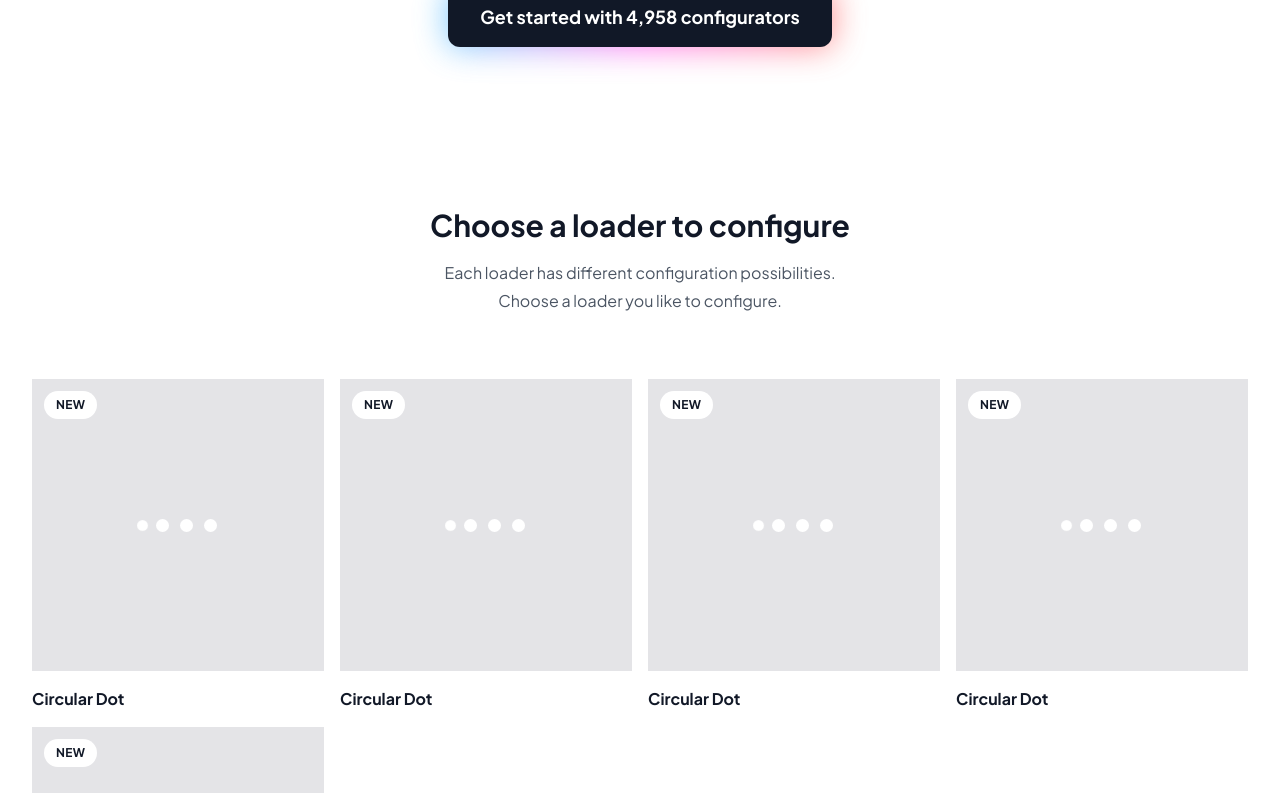
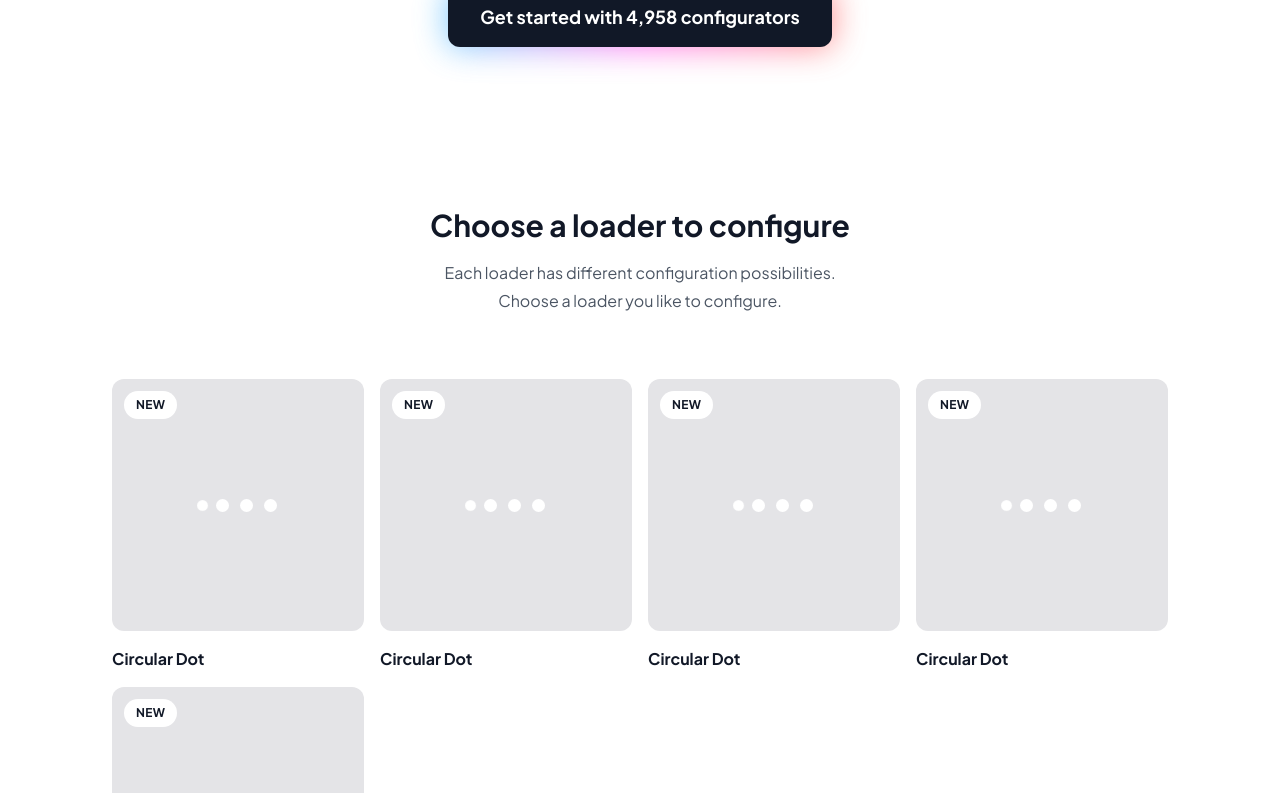
Before and after one commit to ccc159/loadership, a React (Vite) app: page / in a window 1280 px wide. Shown: the part 547-1340 px from the top of the page. Built offline with nearby package versions, Linux system fonts and the light colour scheme.

Commit message:
updated grid

```diff
--- a/src/UI/LoaderGrid.tsx
+++ b/src/UI/LoaderGrid.tsx
@@ -3,14 +3,14 @@ import { LoaderPreview } from './LoaderPreview';
 
 export const LoaderGrid = () => {
   return (
-    <section className='py-12 bg-white sm:py-16 lg:py-20'>
+    <section className='px-12 py-12 bg-white sm:px-6 sm:py-16 lg:px-20 lg:py-20'>
       <div className='px-4 mx-auto sm:px-6 lg:px-8 max-w-7xl'>
         <div className='max-w-md mx-auto text-center'>
           <h2 className='text-2xl font-bold text-gray-900 sm:text-3xl'>Choose a loader to configure</h2>
           <p className='mt-4 text-base font-normal leading-7 text-gray-600'>Each loader has different configuration possibilities. Choose a loader you like to configure.</p>
         </div>
 
-        <div className='grid grid-cols-2 gap-6 mt-10 lg:mt-16 lg:gap-4 lg:grid-cols-4'>
+        <div className='grid grid-cols-2 gap-6 md:grid-cols-3 md:gap-5 mt-10 lg:mt-16 lg:gap-4 lg:grid-cols-4'>
           <LoaderPreview loader={<LoaderCircularDot />} name={'Circular Dot'} />
           <LoaderPreview loader={<LoaderCircularDot />} name={'Circular Dot'} />
           <LoaderPreview loader={<LoaderCircularDot />} name={'Circular Dot'} />
--- a/src/UI/LoaderPreview.tsx
+++ b/src/UI/LoaderPreview.tsx
@@ -3,7 +3,7 @@ import { ReactNode } from 'react';
 export const LoaderPreview: React.FC<{ loader: ReactNode; name: string }> = ({ loader, name }) => {
   return (
     <div className='relative group'>
-      <div className='overflow-hidden aspect-w-1 aspect-h-1 bg-zinc-200'>
+      <div className='overflow-hidden aspect-w-1 aspect-h-1 bg-zinc-200 rounded-xl'>
         <div className='object-cover w-full aspect-square transition-all duration-300 group-hover:scale-150 flex items-center justify-center content-center loader-preview'>{loader}</div>
       </div>
       <div className='absolute left-3 top-3'>
```
